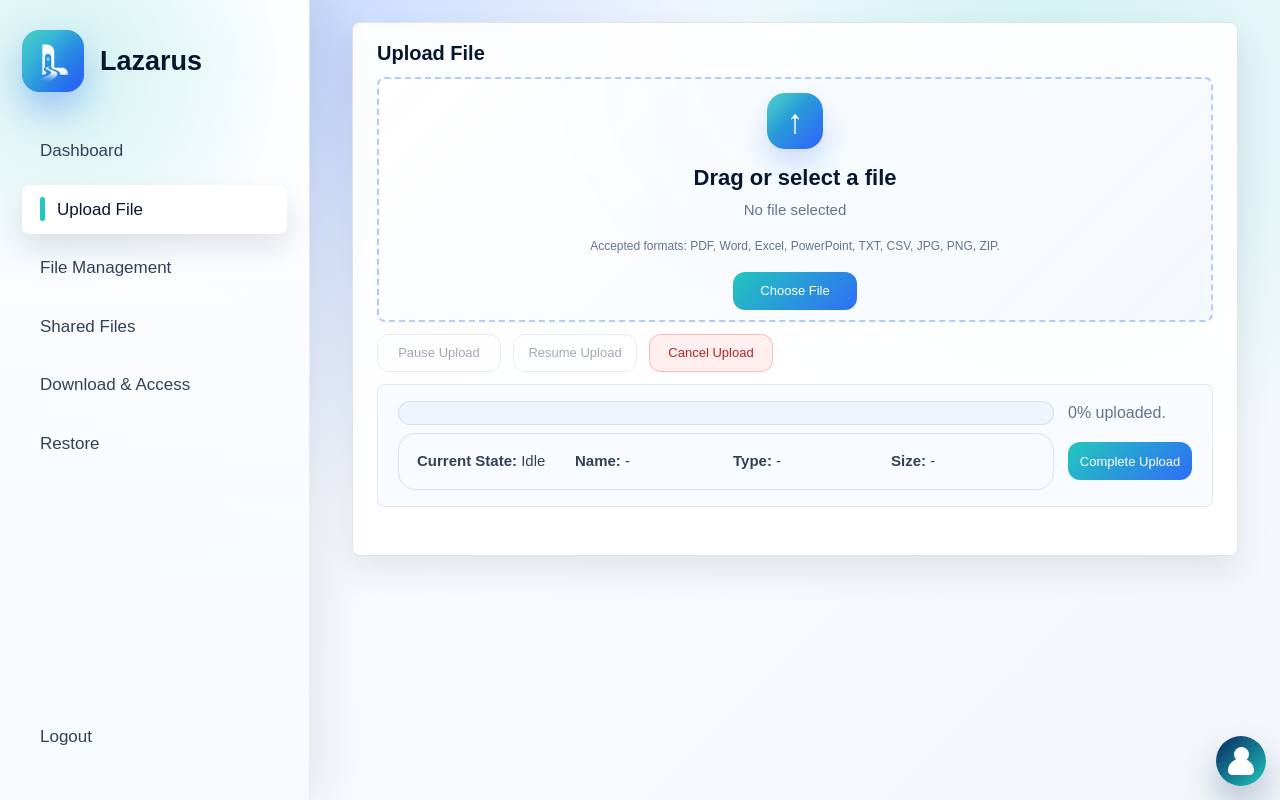
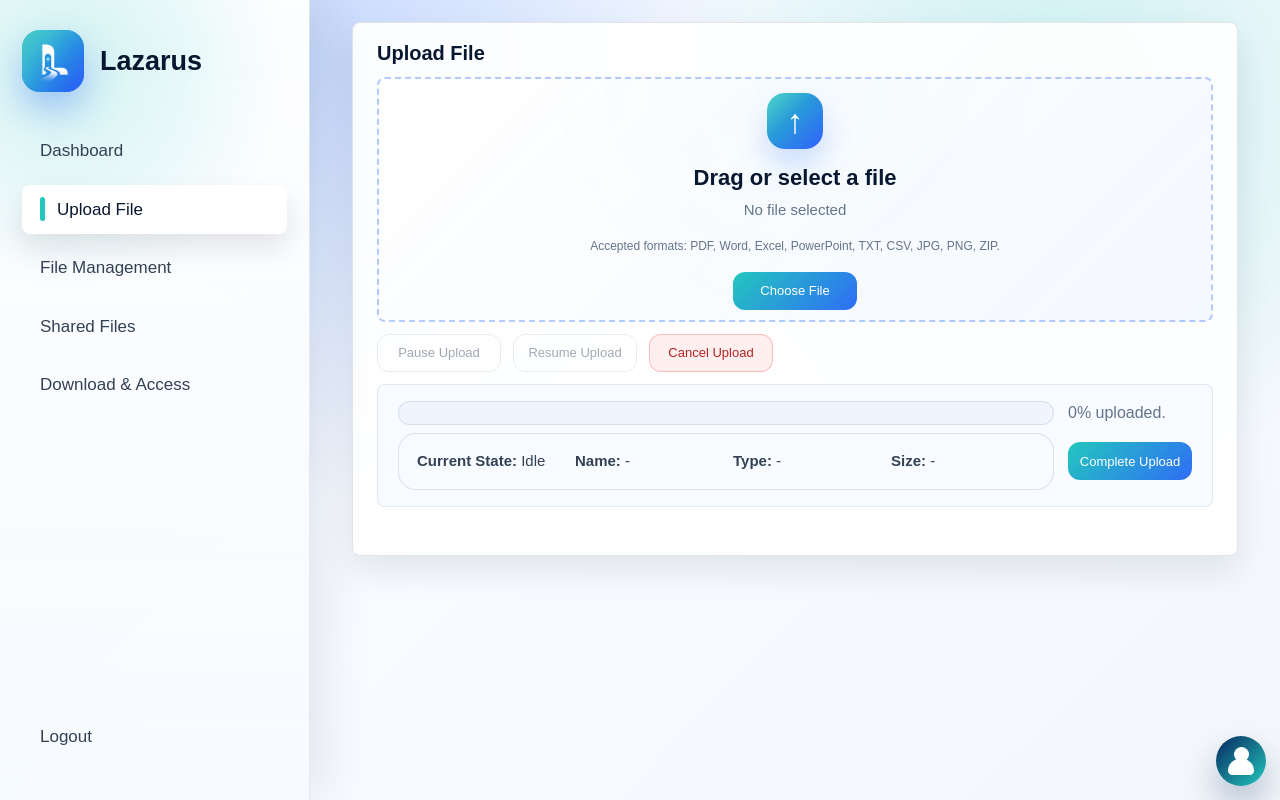
Before and after one commit to smilingSG/CSIT321_26_S2_Group31, a Flask app: page /upload in a window 1280 px wide. Run offline with Flask 3, Linux system fonts and the light colour scheme; the visitor is signed in with stand-in values (Sample User, id 1); some libraries are stand-ins or nearby versions.

Commit message:
Remove restore sidebar link

```diff
--- a/templates/upload.html
+++ b/templates/upload.html
@@ -24,7 +24,6 @@
             <a href="/files" class="nav-item" onclick="return handleExitUploadProcess('/files')">File Management</a>
             <a href="/shared" class="nav-item" onclick="return handleExitUploadProcess('/shared')">Shared Files</a>
             <a href="/download" class="nav-item" onclick="return handleExitUploadProcess('/download')">Download & Access</a>
-            <a href="/recovery" class="nav-item" onclick="return handleExitUploadProcess('/recovery')">Restore</a>
             <a href="/logout" class="nav-item logout" onclick="return handleExitUploadProcess('/logout')">Logout</a>
         </div>
 
```
